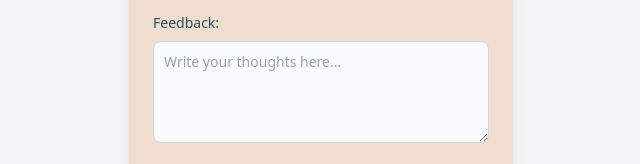
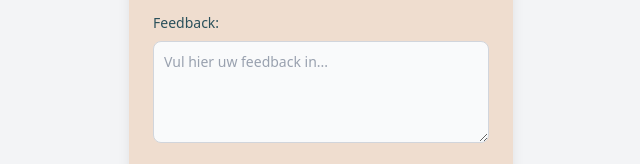
Before and after one commit to Maikel-vdb/DeepDive-Bingo, a website: page components/card.html in a window 1280 px wide. Shown: the part 520-684 px from the top of the page, 319-959 px from the left. Drawn offline with Linux system fonts and the light colour scheme.

Commit message:
card gemaakt

```diff
--- a/components/card.html
+++ b/components/card.html
@@ -18,7 +18,7 @@
             <img class="rounded-md w-full mb-4" src="https://encrypted-tbn0.gstatic.com/images?q=tbn:ANd9GcQMuRviGmuOIjiaBd9elsOJ9lthIA9hKV6JGQ&s" alt="Sunset in the mountains">
 
             <label for="message" class="block mb-2 text-sm font-medium text-[#2A505B]">Feedback:</label>
-            <textarea id="message" rows="4" class="block p-2.5 w-full text-sm text-gray-900 bg-gray-50 rounded-lg border border-gray-300 focus:ring-blue-500 focus:border-blue-500 placeholder-gray-400" placeholder="Write your thoughts here..."></textarea>
+            <textarea id="message" rows="4" class="block p-2.5 w-full text-sm text-gray-900 bg-gray-50 rounded-lg border border-gray-300 focus:ring-blue-500 focus:border-blue-500 placeholder-gray-400" placeholder="Vul hier uw feedback in..."></textarea>
           </div>
 
           <div class="flex justify-center gap-4 px-6 pb-6">
```
